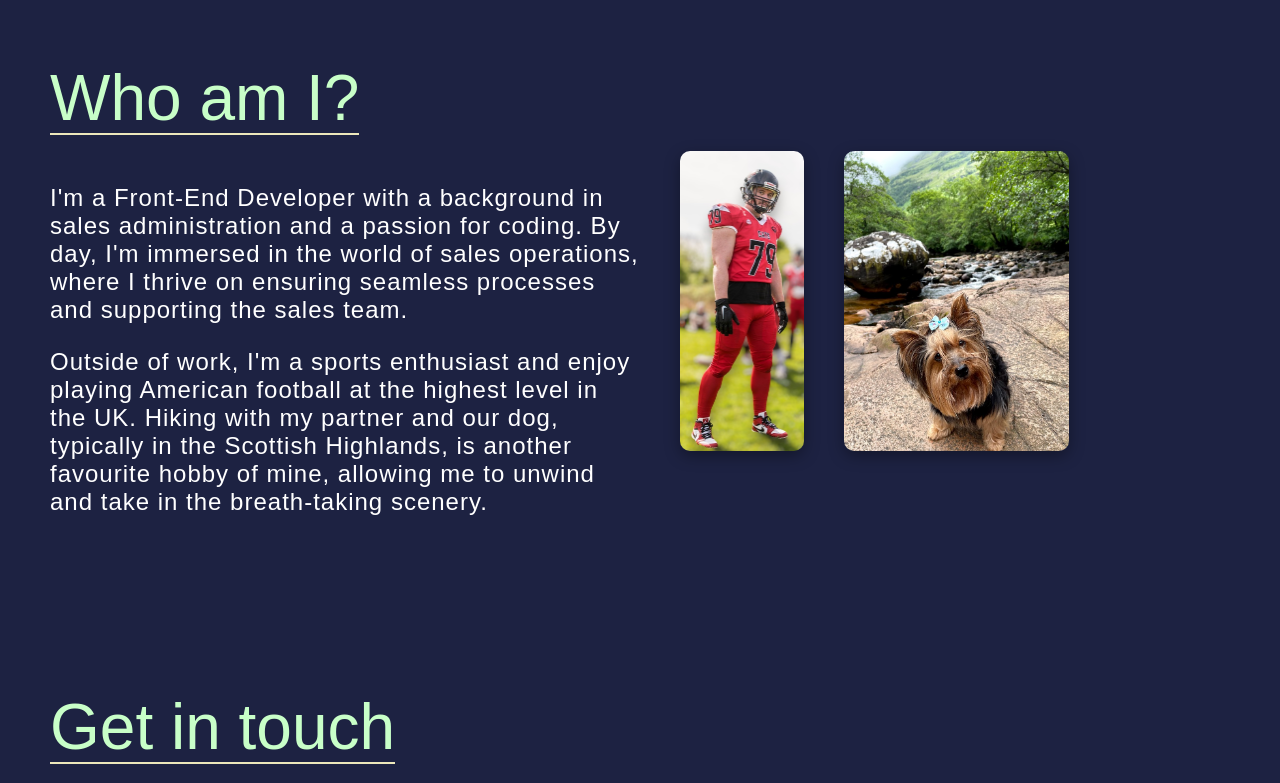
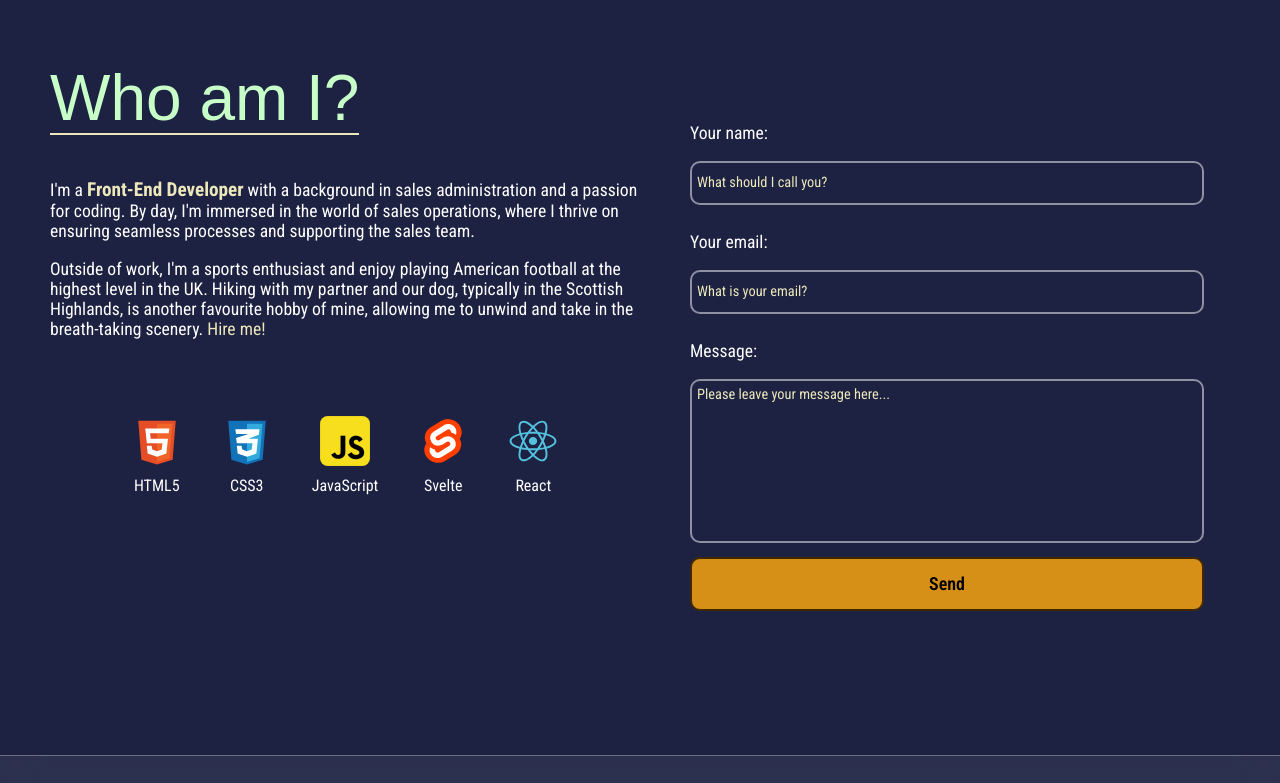
Before and after one commit to callum-laing/portfolio-v4, a Svelte app: page / in a window 1280 px wide. Shown: the part 2180-2963 px from the top of the page. Built offline with nearby package versions, Linux system fonts and the light colour scheme; a web font is replaced by a local one.

Commit message:
changed sections

```diff
--- a/src/App.svelte
+++ b/src/App.svelte
@@ -9,6 +9,7 @@
   import About from "./components/About.svelte";
   import Contact from "./components/Contact.svelte";
   import Footer from "./components/Footer.svelte";
+  import Hire from "./components/Hire.svelte";
 </script>
 
 <main>
@@ -16,8 +17,9 @@
   <Navbar />
   <Hero />
   <Projects />
+  <!-- <Hire /> -->
   <!-- <Skills /> -->
-  <About />
+  <!-- <About /> -->
   <Contact />
   <Footer />
 </main>
--- a/src/components/About.svelte
+++ b/src/components/About.svelte
@@ -1,7 +1,7 @@
 <script>
   import calFootball from "../assets/contactImages/calFootball.jpg";
   import fleurRock from "../assets/contactImages/fleurRock.jpg";
-  import calfootie from "../assets/contactImages/cal-footie.jpg";
+  import calloch from "../assets/contactImages/calLoch.jpg";
 </script>
 
 <div id="about">
@@ -22,7 +22,7 @@
       </p>
     </div>
     <div class="aboutImages">
-      <img src={calfootie} alt="" />
+      <img src={calloch} alt="" />
       <img src={fleurRock} alt="" />
     </div>
   </div>
@@ -69,6 +69,7 @@
   p {
     font-size: 1.5em;
     letter-spacing: 1px;
+    font-family: "sans-serif";
   }
   img {
     width: auto;
--- a/src/components/Contact.svelte
+++ b/src/components/Contact.svelte
@@ -1,10 +1,89 @@
+<script>
+  import html from "../assets/svg/html.svg";
+  import css from "../assets/svg/css.svg";
+  import javascript from "../assets/svg/javascript.svg";
+  import react from "../assets/svg/react.svg";
+  import svelte from "../assets/svg/svelte.svg";
+</script>
+
 <div id="contactContainer">
-  <h1 class="contact">Get in touch</h1>
-  <!-- <p class="txt">Feel free to leave me a message; I try to reply to everyone when I'm able to. Please don't spam.</p> -->
+  <div class="aboutContainer">
+    <div class="aboutMe">
+      <h1 class="contact">Who am I?</h1>
+      <p>
+        I'm a <span class="highlight">Front-End Developer</span> with a background
+        in sales administration and a passion for coding. By day, I'm immersed in
+        the world of sales operations, where I thrive on ensuring seamless processes
+        and supporting the sales team.
+      </p>
+      <p>
+        Outside of work, I'm a sports enthusiast and enjoy playing American
+        football at the highest level in the UK. Hiking with my partner and our
+        dog, typically in the Scottish Highlands, is another favourite hobby of
+        mine, allowing me to unwind and take in the breath-taking scenery. <span
+          ><a href="https://callum-laing.github.io/resume/" target="_blank"
+            >Hire me!</a
+          ></span
+        >
+      </p>
+      <div class="skillsContainer">
+        <div class="skillIcons">
+          <img
+            src={html}
+            alt="html icon"
+            width="50"
+            height="auto"
+            loading="lazy"
+          />
+          <span>HTML5</span>
+        </div>
+        <div class="skillIcons">
+          <img
+            src={css}
+            alt="css icon"
+            width="50"
+            height="auto"
+            loading="lazy"
+          />
+          <span>CSS3</span>
+        </div>
+        <div class="skillIcons">
+          <img
+            src={javascript}
+            alt="javascript icon"
+            width="50"
+            height="auto"
+            loading="lazy"
+          />
+          <span>JavaScript</span>
+        </div>
+        <div class="skillIcons">
+          <img
+            src={svelte}
+            alt="svelte icon"
+            width="50"
+            height="auto"
+            loading="lazy"
+          />
+          <span>Svelte</span>
+        </div>
+        <div class="skillIcons">
+          <img
+            src={react}
+            alt="react icon"
+            width="50"
+            height="auto"
+            loading="lazy"
+          />
+          <span>React</span>
+        </div>
+      </div>
+    </div>
+  </div>
   <div class="grid-wrap">
     <form action="https://formspree.io/f/xknykdjb" method="POST">
       <label for="subject">
-        <p>Your name:</p>
+        <p class="formHeader">Your name:</p>
         <input
           type="text"
           name="subject"
@@ -12,11 +91,11 @@
         />
       </label>
       <label for="email">
-        <p>Your email:</p>
+        <p class="formHeader">Your email:</p>
         <input type="email" name="subject" placeholder="What is your email?" />
       </label>
       <label for="body">
-        <p>Message:</p>
+        <p class="formHeader">Message:</p>
         <textarea
           rows="5"
           name="body"
@@ -31,10 +110,56 @@
 
 <style>
   #contactContainer {
+    display: flex;
+    align-items: center;
+    flex-wrap: wrap;
     padding-left: 50px;
     padding-right: 50px;
     padding-top: 150px;
     padding-bottom: 100px;
+  }
+
+  .aboutContainer {
+    width: 50%;
+    margin-right: 50px;
+  }
+
+  .skillIcons {
+    display: flex;
+    flex-direction: column;
+    justify-content: center;
+    align-items: center;
+    gap: 10px;
+    padding: 10px;
+  }
+
+  .skillsContainer {
+    display: flex;
+    flex-wrap: wrap;
+    justify-content: center;
+    align-items: center;
+    margin-bottom: 100px;
+    padding-block: 50px;
+    gap: 20px;
+  }
+
+  span {
+    color: white;
+    font-family: "Roboto Condensed", sans-serif;
+    font-optical-sizing: auto;
+  }
+
+  .highlight {
+    font-size: 1.2rem;
+    font-weight: bold;
+    color: rgba(237, 232, 187);
+    font-style: normal;
+    font-family: "Roboto Condensed", sans-serif;
+    font-optical-sizing: auto;
+  }
+  a {
+    text-decoration: none;
+    color: rgba(237, 232, 187);
   }
 
   .grid-wrap {
@@ -45,6 +170,9 @@
   }
   p {
     color: white;
+    font-size: 1.1em;
+    font-family: "Roboto Condensed", sans-serif;
+    font-optical-sizing: auto;
   }
 
   h1 {
@@ -66,14 +194,7 @@
   ::placeholder {
     color: rgba(237, 232, 187);
   }
-  h1 {
-    margin-bottom: 0;
-  }
 
-  p {
-    color: white;
-    font-size: 1.1em;
-  }
   form {
     display: flex;
     flex-direction: column;
@@ -119,19 +240,25 @@
 
   input,
   textarea {
-    width: 600px;
+    width: 500px;
     height: 30px;
     border: 2px solid rgba(255, 255, 255, 0.5);
     padding: 5px;
     background-color: #1d2242;
     color: #ccd0e8;
-    font-family: verdana;
+    font-family: "Roboto Condensed", sans-serif;
+    font-optical-sizing: auto;
     font-size: 0.9em;
     border-radius: 10px;
   }
 
+  .formHeader {
+    font-family: "Roboto Condensed", sans-serif;
+    font-optical-sizing: auto;
+  }
+
   .body {
-    width: 600px;
+    width: 500px;
     height: 150px;
     resize: none;
   }
@@ -157,10 +284,6 @@
       width: 100%;
       margin: 0;
     }
-    .txt {
-      padding-bottom: 10px;
-      font-size: 1em;
-    }
   }
 
   @media (min-width: 770px) and (max-width: 1024px) {
--- /dev/null
+++ b/src/components/Hire.svelte
@@ -0,0 +1,66 @@
+<div class="hireContainer">
+  <div class="aboutContainer">
+    <div class="aboutMe">
+      <h1>Who am I?</h1>
+      <p>
+        I'm a Front-End Developer with a background in sales administration and
+        a passion for coding. By day, I'm immersed in the world of sales
+        operations, where I thrive on ensuring seamless processes and supporting
+        the sales team.
+      </p>
+      <p>
+        Outside of work, I'm a sports enthusiast and enjoy playing American
+        football at the highest level in the UK. Hiking with my partner and our
+        dog, typically in the Scottish Highlands, is another favourite hobby of
+        mine, allowing me to unwind and take in the breath-taking scenery.
+      </p>
+    </div>
+  </div>
+  <div class="formContainer">
+    <div class="grid-wrap">
+      <form action="https://formspree.io/f/xknykdjb" method="POST">
+        <label for="subject">
+          <p>Your name:</p>
+          <input
+            type="text"
+            name="subject"
+            placeholder="What should I call you?"
+          />
+        </label>
+        <label for="email">
+          <p>Your email:</p>
+          <input
+            type="email"
+            name="subject"
+            placeholder="What is your email?"
+          />
+        </label>
+        <label for="body">
+          <p>Message:</p>
+          <textarea
+            rows="5"
+            name="body"
+            class="body"
+            placeholder="Please leave your message here..."
+          />
+        </label>
+        <button class="button-74" type="submit">Send</button>
+      </form>
+    </div>
+  </div>
+</div>
+
+<style>
+  .hireContainer {
+    display: flex;
+    justify-content: center;
+    align-items: center;
+    /* backdrop-filter: blur(20px);
+    background: rgba(255, 255, 255, 0.07);
+    border-radius: 8px;
+    border: 2px solid rgba(255, 255, 255, 0.3); */
+  }
+  .aboutContainer {
+    width: 40%;
+  }
+</style>
```
Also changed, not shown: src/assets/contactImages/calLoch.jpg (added).
